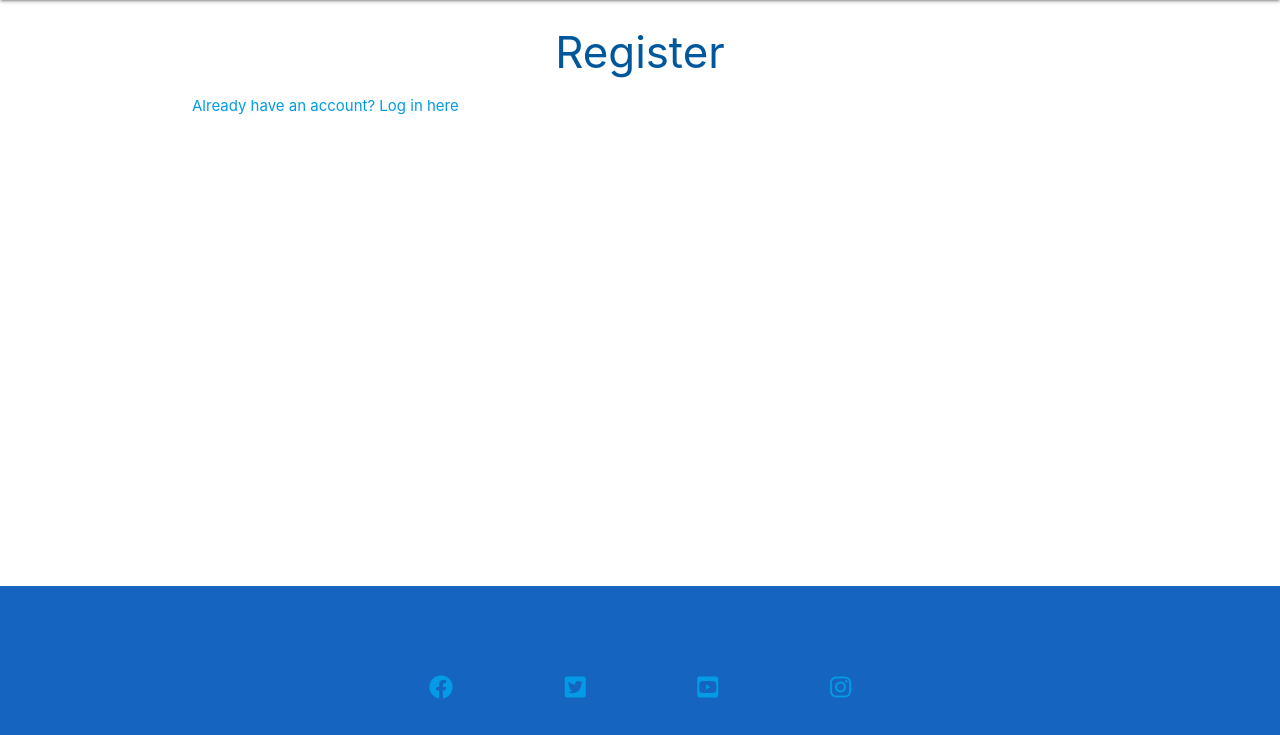
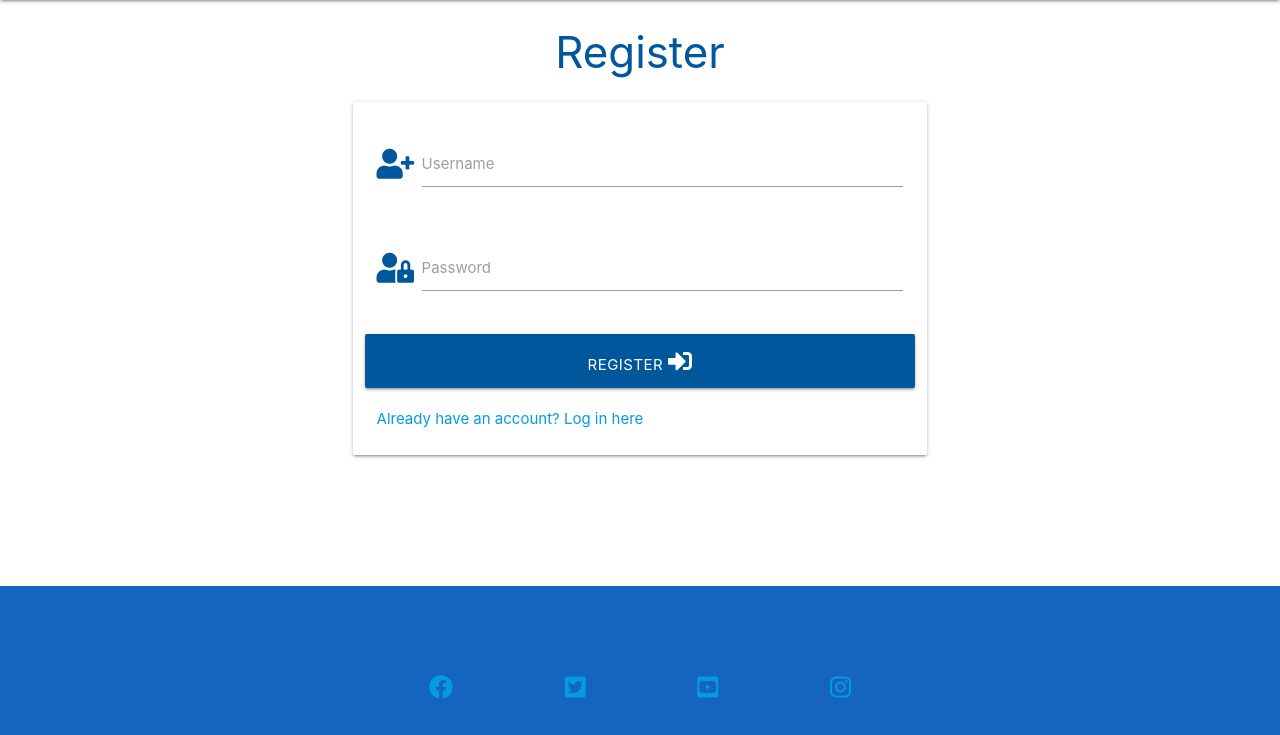
Before and after one commit to mipear/dwr-agored, a Flask app: page /register in a window 1280 px wide. Shown: the part 64-799 px from the top of the page. Run offline with Flask 2, Linux system fonts and the light colour scheme.

Commit message:
Add register template

```diff
--- a/dwragored/__init__.py
+++ b/dwragored/__init__.py
@@ -1,5 +1,6 @@
 import os
 from flask import Flask
+from werkzeug.security import generate_password_hash, check_password_hash
 from flask_sqlalchemy import SQLAlchemy
 if os.path.exists("env.py"):
     import env  # noqa
--- a/dwragored/routes.py
+++ b/dwragored/routes.py
@@ -1,6 +1,6 @@
 from flask import render_template, request, redirect, url_for
 from dwragored import app, db
-from dwragored.models import Location, MySwim
+from dwragored.models import Location, MySwim, User
 
 
 @app.route("/home")
@@ -15,11 +15,11 @@ def homepage():
 
 @app.route("/loginaccount")
 def loginaccount():
-    return render_template('loginaccount.html')
+    return render_template("loginaccount.html")
 
-@app.route("/register")
+@app.route("/register", methods=["GET", "POST"])
 def register():
-    return render_template('register.html')
+    return render_template("register.html")
 
 @app.route("/location")
 def location():
--- a/dwragored/templates/register.html
+++ b/dwragored/templates/register.html
@@ -2,9 +2,35 @@
 
 <h3 class="light-blue-text text-darken-4 center-align">Register</h3>
 
-<a href="{{ url_for('loginaccount') }}">Already have an account? Log in here</a>
-
-
+<div class="row">
+    <form class="col s12 m8 offset-m2" method="POST" action="{{ url_for('register') }}">
+        <div class="card-panel">
+            <!-- username -->
+            <div class="row">
+                <div class="input-field col s12">
+                    <i class="fas fa-user-plus prefix light-blue-text text-darken-4"></i>
+                    <input id="username" name="username" type="text" class="validate">
+                    <label for="username">Username</label>
+                </div>
+            </div>
+            <!-- passowrd -->
+            <div class="row">
+                <div class="input-field col s12">
+                    <i class="fas fa-user-lock prefix light-blue-text text-darken-4"></i>
+                    <input id="password" name="password" type="password" class="validate">
+                    <label for="password">Password</label>
+                </div>
+            </div>
+            <!-- register -->
+            <div class="row">
+                <button type="submit" class="col s12 btn-large light-blue darken-4 text-shadow">
+                    Register <i class="fas fa-sign-in-alt"></i>
+                </button>
+            </div>
+            <a href="{{ url_for('loginaccount') }}">Already have an account? Log in here</a>
+        </div>
+    </form>
+</div>
 
 
 {% endblock %}
```
